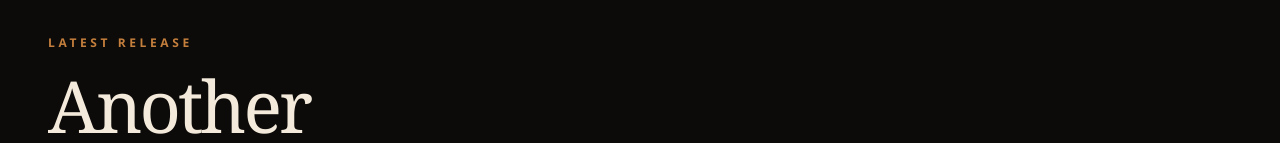
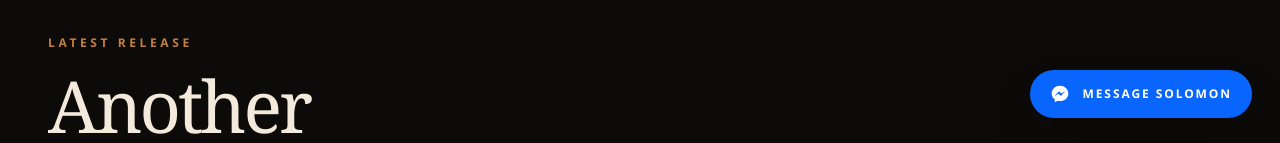
Before and after one commit to andreasturowski1966-gif/solomon-monroe, a Next.js app: page /videos in a window 1280 px wide. Shown: the part 654-797 px from the top of the page. Built offline with nearby package versions, Linux system fonts and the light colour scheme.

Commit message:
Add Facebook and Messenger contact links

```diff
--- a/app/layout.tsx
+++ b/app/layout.tsx
@@ -14,7 +14,25 @@ export default function RootLayout({
 }>) {
   return (
     <html lang="en">
-      <body>{children}</body>
+      <body>
+        {children}
+        <a
+          href="https://m.me/SolomonMonroeMusic"
+          target="_blank"
+          rel="noopener noreferrer"
+          aria-label="Message Solomon Monroe on Messenger"
+          className="fixed bottom-5 right-5 z-50 inline-flex min-h-12 items-center gap-3 rounded-full bg-[#0866ff] px-4 text-xs font-bold uppercase tracking-[0.16em] text-white shadow-2xl shadow-black/40 transition-transform hover:scale-[1.03] hover:bg-[#2378ff] focus-visible:outline-2 focus-visible:outline-offset-4 focus-visible:outline-white sm:bottom-7 sm:right-7 sm:px-5"
+        >
+          <svg
+            viewBox="0 0 24 24"
+            aria-hidden="true"
+            className="h-5 w-5 fill-current"
+          >
+            <path d="M12 2C6.48 2 2 6.15 2 11.27c0 2.92 1.46 5.52 3.74 7.22V22l3.42-1.88c.9.25 1.86.39 2.84.39 5.52 0 10-4.15 10-9.24S17.52 2 12 2Zm.99 12.48-2.55-2.72-4.98 2.72 5.48-5.82 2.62 2.72 4.91-2.72-5.48 5.82Z" />
+          </svg>
+          <span className="hidden sm:inline">Message Solomon</span>
+        </a>
+      </body>
     </html>
   );
 }
--- a/app/page.tsx
+++ b/app/page.tsx
@@ -369,6 +369,14 @@ export default function Home() {
           </div>
           <div className="sm:text-right">
             <div className="flex gap-7 sm:justify-end">
+              <a
+                href="https://www.facebook.com/SolomonMonroeMusic"
+                target="_blank"
+                rel="noopener noreferrer"
+                className="text-xs font-bold uppercase tracking-[0.22em] text-white/55 transition-colors hover:text-[#d99b52]"
+              >
+                Facebook
+              </a>
               <Link
                 href="/videos"
                 className="text-xs font-bold uppercase tracking-[0.22em] text-white/55 transition-colors hover:text-[#d99b52]"
@@ -382,6 +390,14 @@ export default function Home() {
                 Lyrics
               </Link>
             </div>
+            <a
+              href="https://m.me/SolomonMonroeMusic"
+              target="_blank"
+              rel="noopener noreferrer"
+              className="mt-5 inline-block text-xs font-bold uppercase tracking-[0.2em] text-[#d99b52] transition-colors hover:text-[#e7ae6c]"
+            >
+              Message on Messenger
+            </a>
             <p className="mt-6 text-xs text-white/25">
               © 2026 Solomon Monroe. All rights reserved.
             </p>
--- a/app/videos/page.tsx
+++ b/app/videos/page.tsx
@@ -200,7 +200,23 @@ export default function VideosPage() {
       <footer className="border-t border-white/10 px-5 py-14 sm:px-8">
         <div className="mx-auto flex max-w-7xl flex-col gap-6 sm:flex-row sm:items-center sm:justify-between">
           <p className="font-serif text-3xl">Solomon Monroe</p>
-          <div className="flex gap-7 text-xs font-bold uppercase tracking-[0.2em] text-white/55">
+          <div className="flex flex-wrap gap-7 text-xs font-bold uppercase tracking-[0.2em] text-white/55">
+            <a
+              href="https://www.facebook.com/SolomonMonroeMusic"
+              target="_blank"
+              rel="noopener noreferrer"
+              className="transition-colors hover:text-[#d99b52]"
+            >
+              Facebook
+            </a>
+            <a
+              href="https://m.me/SolomonMonroeMusic"
+              target="_blank"
+              rel="noopener noreferrer"
+              className="transition-colors hover:text-[#d99b52]"
+            >
+              Messenger
+            </a>
             <Link href="/lyrics" className="transition-colors hover:text-[#d99b52]">
               Lyrics
             </Link>
```
